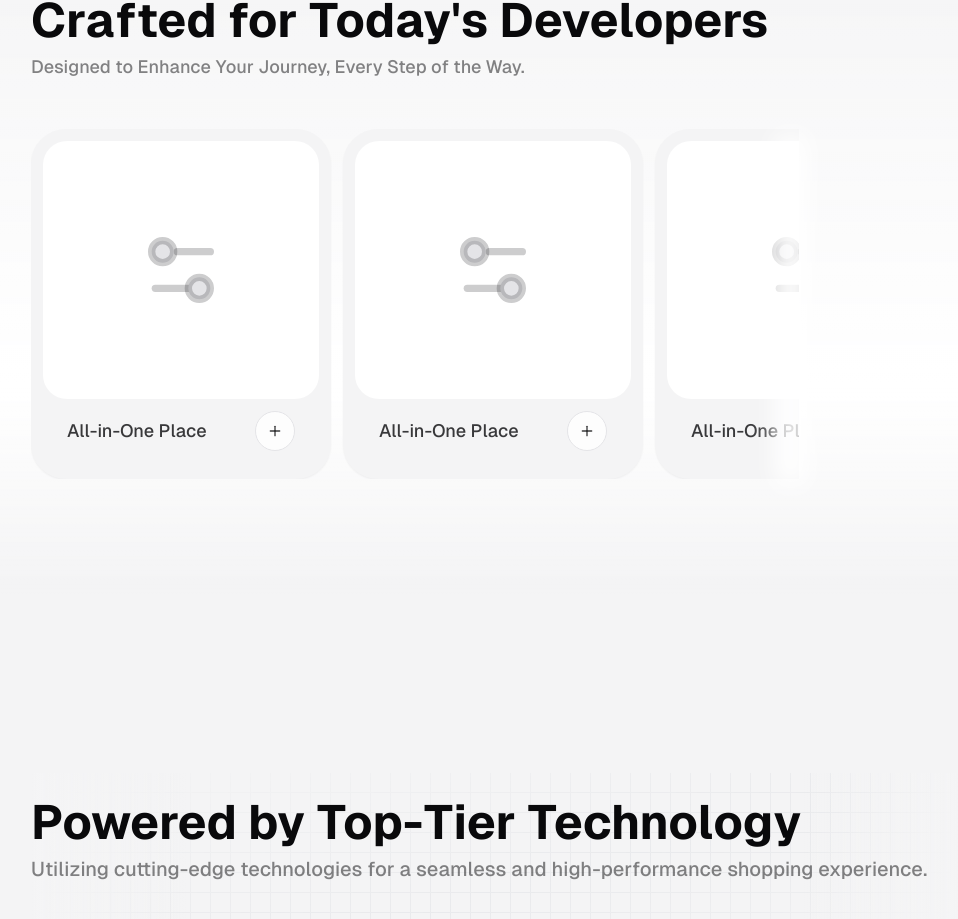
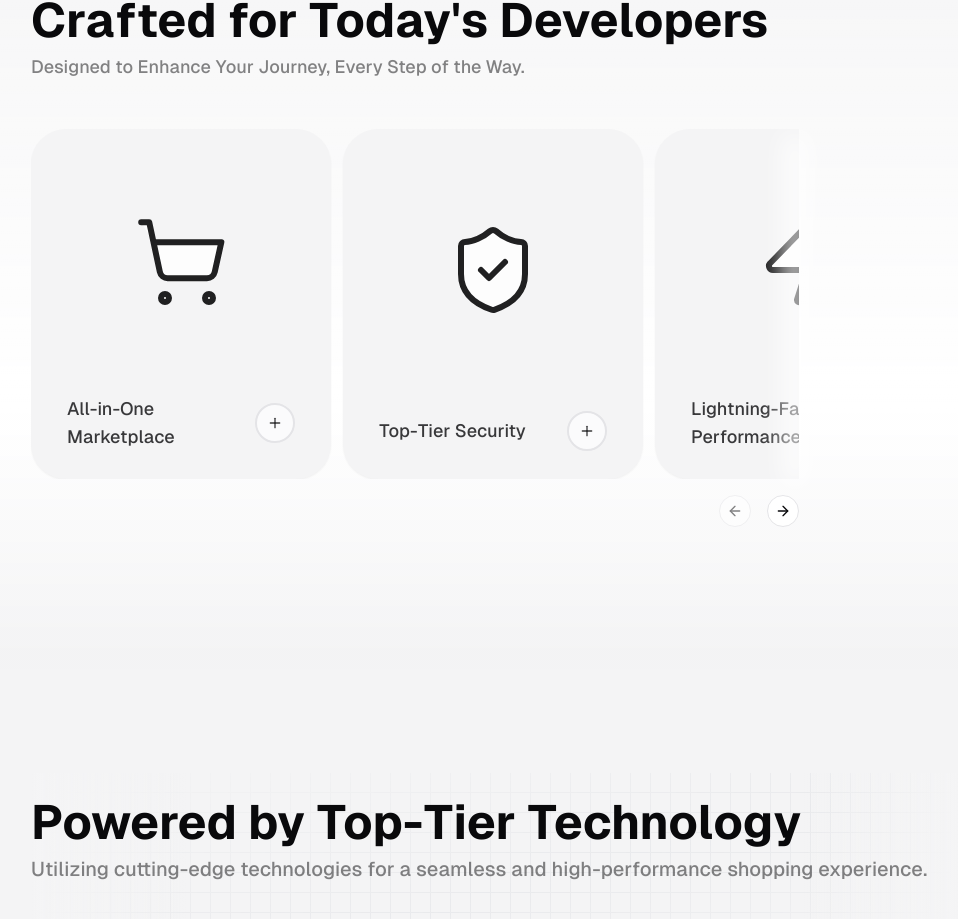
Before and after one commit to abdullahhussein1/dev-store, a Next.js app: page / in a window 1280 px wide. Shown: the part 1179-2098 px from the top of the page, without its empty margins (145-1103 px from the left). Built offline with nearby package versions, Linux system fonts and the light colour scheme.

Commit message:
update features cards

```diff
--- a/components/home/main/feature-cards.tsx
+++ b/components/home/main/feature-cards.tsx
@@ -5,10 +5,62 @@ import {
   Carousel,
   CarouselContent,
   CarouselItem,
+  CarouselNext,
+  CarouselPrevious,
 } from "@/components/ui/carousel";
 import BlurFade from "@/components/ui/blur-fade";
-import { Plus, Settings2 } from "lucide-react";
+import {
+  Clock,
+  Globe,
+  LucideIcon,
+  Plus,
+  ShieldCheck,
+  ShoppingCart,
+  Users,
+  Zap,
+} from "lucide-react";
 import { Button } from "@/components/ui/button";
+
+type Feature = {
+  title: string;
+  description: string;
+  icon: LucideIcon;
+};
+
+const featuresItems: Feature[] = [
+  {
+    title: "All-in-One Marketplace",
+    description: "Find everything you need in one convenient location.",
+    icon: ShoppingCart,
+  },
+  {
+    title: "Top-Tier Security",
+    description:
+      "Your data and transactions are protected with state-of-the-art security measures.",
+    icon: ShieldCheck,
+  },
+  {
+    title: "Lightning-Fast Performance",
+    description: "Experience blazing speeds with our optimized platform.",
+    icon: Zap,
+  },
+  {
+    title: "Community-Driven",
+    description: "Join a thriving community of users and sellers.",
+    icon: Users,
+  },
+  {
+    title: "Global Reach",
+    description: "Connect with customers and sellers from around the world.",
+    icon: Globe,
+  },
+  {
+    title: "24/7 Availability",
+    description:
+      "Shop or sell anytime, day or night, with round-the-clock access.",
+    icon: Clock,
+  },
+];
 
 export function FeatureCards() {
   return (
@@ -34,24 +86,24 @@ export function FeatureCards() {
         >
           <BlurFade delay={0.2} inView>
             <CarouselContent>
-              {Array.from({ length: 5 }).map((_, index) => (
+              {featuresItems.map((item) => (
                 <CarouselItem
-                  key={index}
-                  className="group cursor-pointer transition-all dark:hover:brightness-105"
+                  key={item.title}
+                  className="group cursor-pointer transition-all"
                 >
-                  <Card className="flex h-[350px] w-[300px] flex-col gap-3 overflow-clip rounded-[35px] border-none bg-secondary p-3 pb-1 dark:bg-background">
-                    <CardContent className="flex flex-1 items-center justify-center rounded-3xl bg-background p-2 dark:bg-secondary/20">
-                      <Settings2
-                        size={88}
-                        className="fill-border text-foreground/20 transition-all group-hover:text-foreground/40"
+                  <Card className="flex h-[350px] w-[300px] flex-col gap-3 overflow-clip rounded-[35px] border-none bg-secondary p-3 pb-1 group-hover:bg-secondary/60 dark:bg-background dark:group-hover:bg-background/70">
+                    <CardContent className="flex flex-1 items-center justify-center rounded-3xl p-2">
+                      <item.icon
+                        strokeWidth={1.5}
+                        className="size-24 fill-background/80 text-foreground/90 transition-all dark:fill-secondary/80"
                       />
                     </CardContent>
                     <CardFooter className="flex items-center justify-between text-lg font-medium text-foreground/80">
-                      <p>All-in-One Place</p>
+                      <p>{item.title}</p>
                       <Button
                         size="icon"
                         variant="outline"
-                        className="aspect-square rounded-full bg-background/80 group-hover:bg-background dark:group-hover:bg-secondary"
+                        className="aspect-square rounded-full border-2 bg-background/70 group-hover:bg-background dark:group-hover:bg-secondary"
                       >
                         <Plus />
                       </Button>
@@ -60,11 +112,13 @@ export function FeatureCards() {
                 </CarouselItem>
               ))}
             </CarouselContent>
+            <CarouselPrevious />
+            <CarouselNext />
           </BlurFade>
         </Carousel>
-        <div className="absolute -right-2 top-0 z-10 h-full w-8 bg-background blur-md" />
+        <div className="absolute -right-2 top-0 z-10 h-full w-6 bg-background/80 blur-md" />
       </div>
-      <div className="absolute h-[650px] w-[100vw] bg-gradient-to-b from-transparent via-background via-70% to-transparent dark:via-secondary/20 md:h-[700px]" />
+      <div className="absolute h-[750px] w-[100vw] bg-gradient-to-b from-transparent via-background via-70% to-transparent dark:via-secondary/20 md:h-[850px]" />
     </div>
   );
 }
--- a/components/ui/carousel.tsx
+++ b/components/ui/carousel.tsx
@@ -208,7 +208,7 @@ const CarouselPrevious = React.forwardRef<
       className={cn(
         "absolute h-8 w-8 rounded-full",
         orientation === "horizontal"
-          ? "-left-12 top-1/2 -translate-y-1/2"
+          ? "-bottom-12 right-12"
           : "-top-12 left-1/2 -translate-x-1/2 rotate-90",
         className,
       )}
@@ -237,7 +237,7 @@ const CarouselNext = React.forwardRef<
       className={cn(
         "absolute h-8 w-8 rounded-full",
         orientation === "horizontal"
-          ? "-right-12 top-1/2 -translate-y-1/2"
+          ? "-bottom-12 right-0"
           : "-bottom-12 left-1/2 -translate-x-1/2 rotate-90",
         className,
       )}
```
